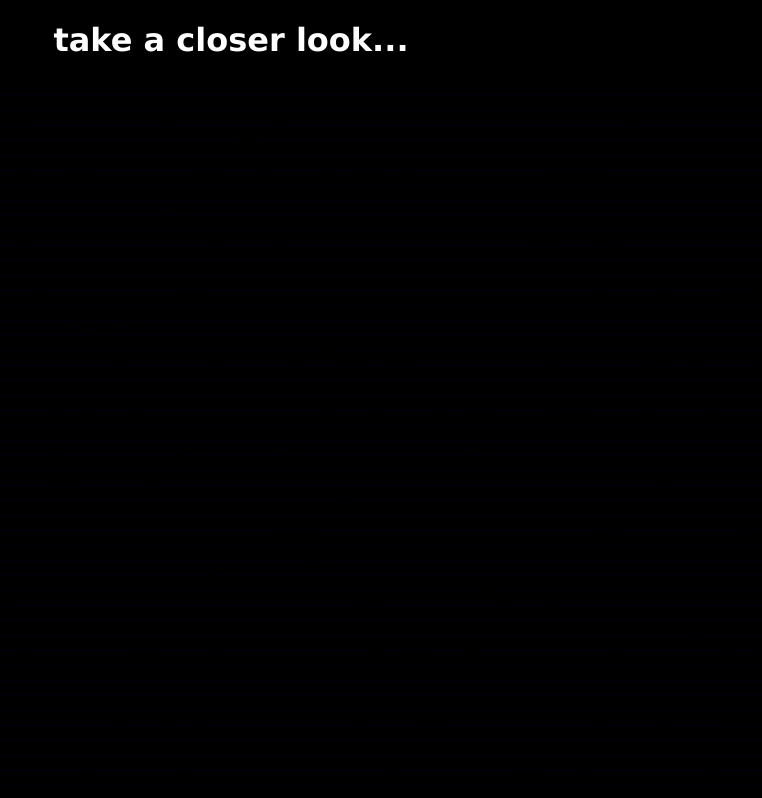
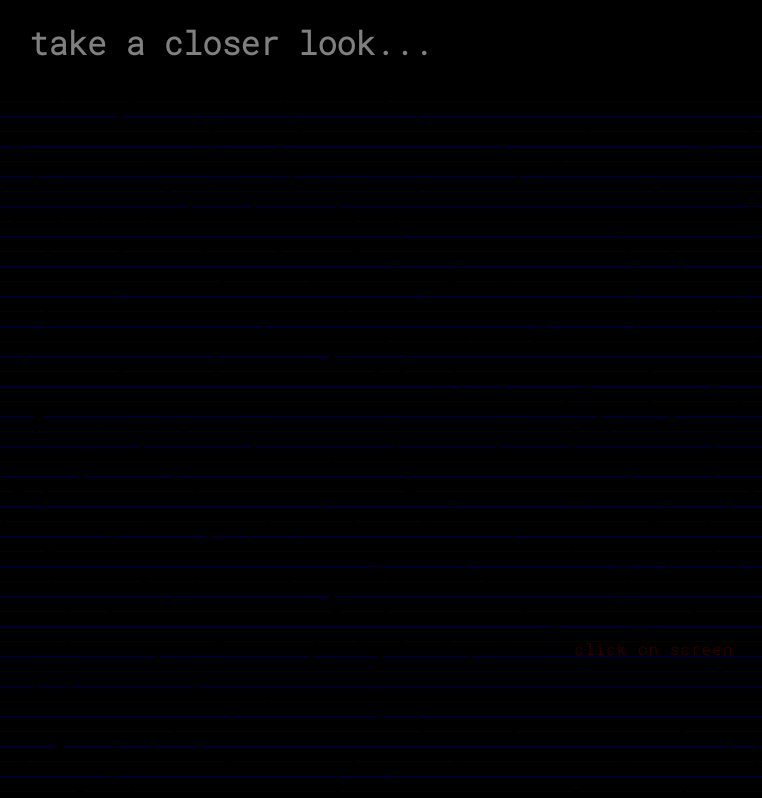
Before and after one commit to Lazy-Beast/3minutes-website, a plain HTML site: page index.html in a window 1280 px wide. Shown: the top 798 px of the page, without its empty margins (409-1171 px from the left). Drawn offline with Linux system fonts and the light colour scheme.

Commit message:
Update styles.css

```diff
--- a/styles.css
+++ b/styles.css
@@ -1,17 +1,48 @@
+
+@import url(reset.css);
+@import url('https://fonts.googleapis.com/css2?family=Nunito:wght@200&family=Poppins:wght@400;500;600;700&family=Roboto+Mono:wght@300&family=Roboto:wght@300;400;700&family=Rubik&display=swap');
+
+
+::-webkit-scrollbar {
+    width: 8px;
+  }
+
+  ::-webkit-scrollbar-track {
+    box-shadow: inset 0 0 5px grey;
+    border-radius: 10px;
+  }
+
+  ::-webkit-scrollbar-thumb {
+    background: grey;
+    border-radius: 10px;
+  }
+
+  ::-webkit-scrollbar-thumb:hover {
+    background: #fff;
+  }
+
+
 p {
     background-image: url(jamal.jpeg);
-    opacity: 8%;
+    opacity: 20%;
     background-repeat: no-repeat;
     background-position: center;
     background-attachment: fixed;
     -webkit-background-clip: text;
     color: transparent;
     line-height: 15px;
-    font-family:fantasy;
+    font-family: 'Roboto Mono', monospace;
+    letter-spacing: 1px;
 }
+
 .txt {
-    color: white;
-    font-family: verdana;
+    color: rgba(255, 255, 255, 0.5);
+    font-family: 'Roboto Mono', monospace;
     text-align: center;
     font-size: 2rem;
 }
+
+.click {
+    color: red;
+    text-shadow: 0 0 50px red;
+}
```
